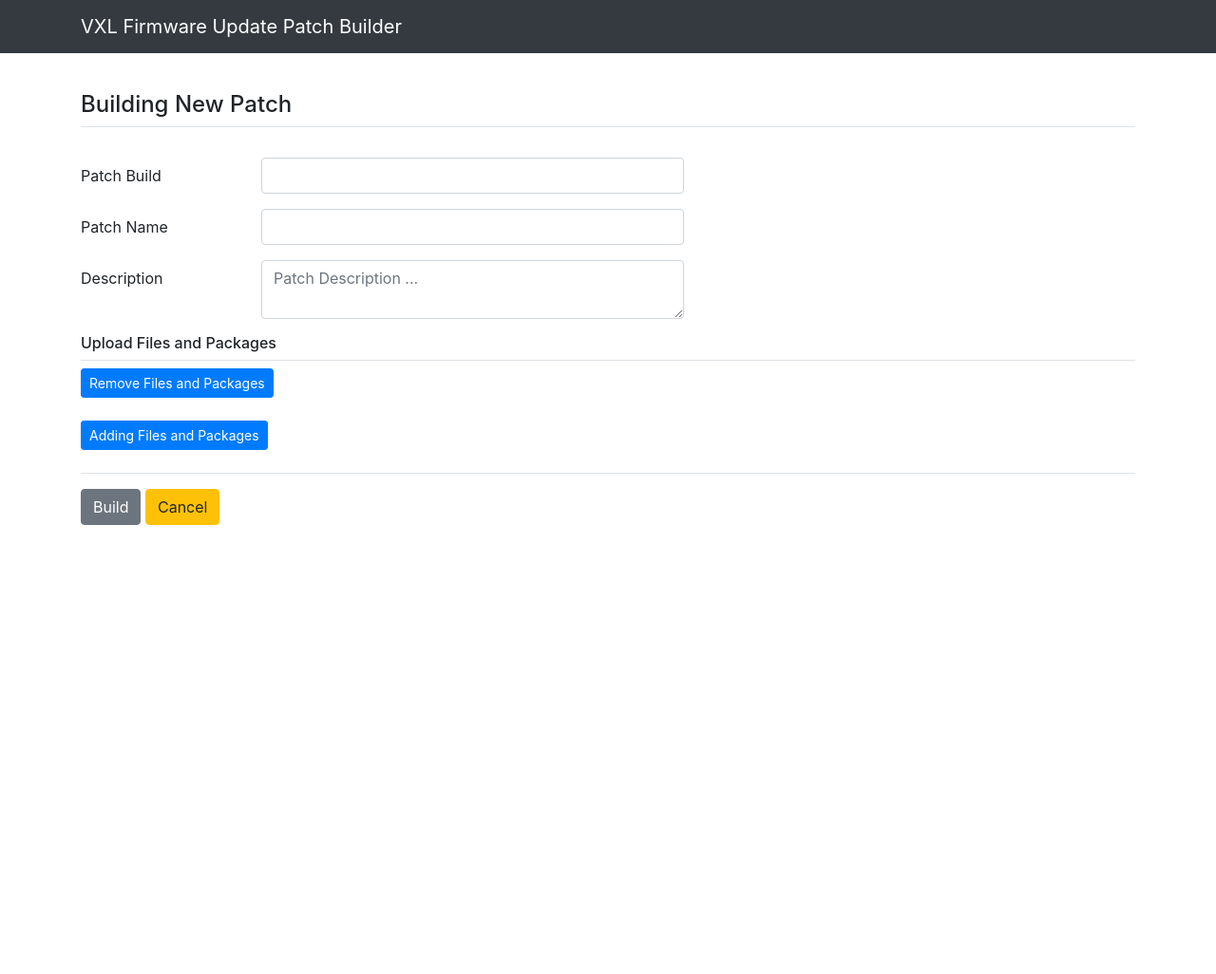
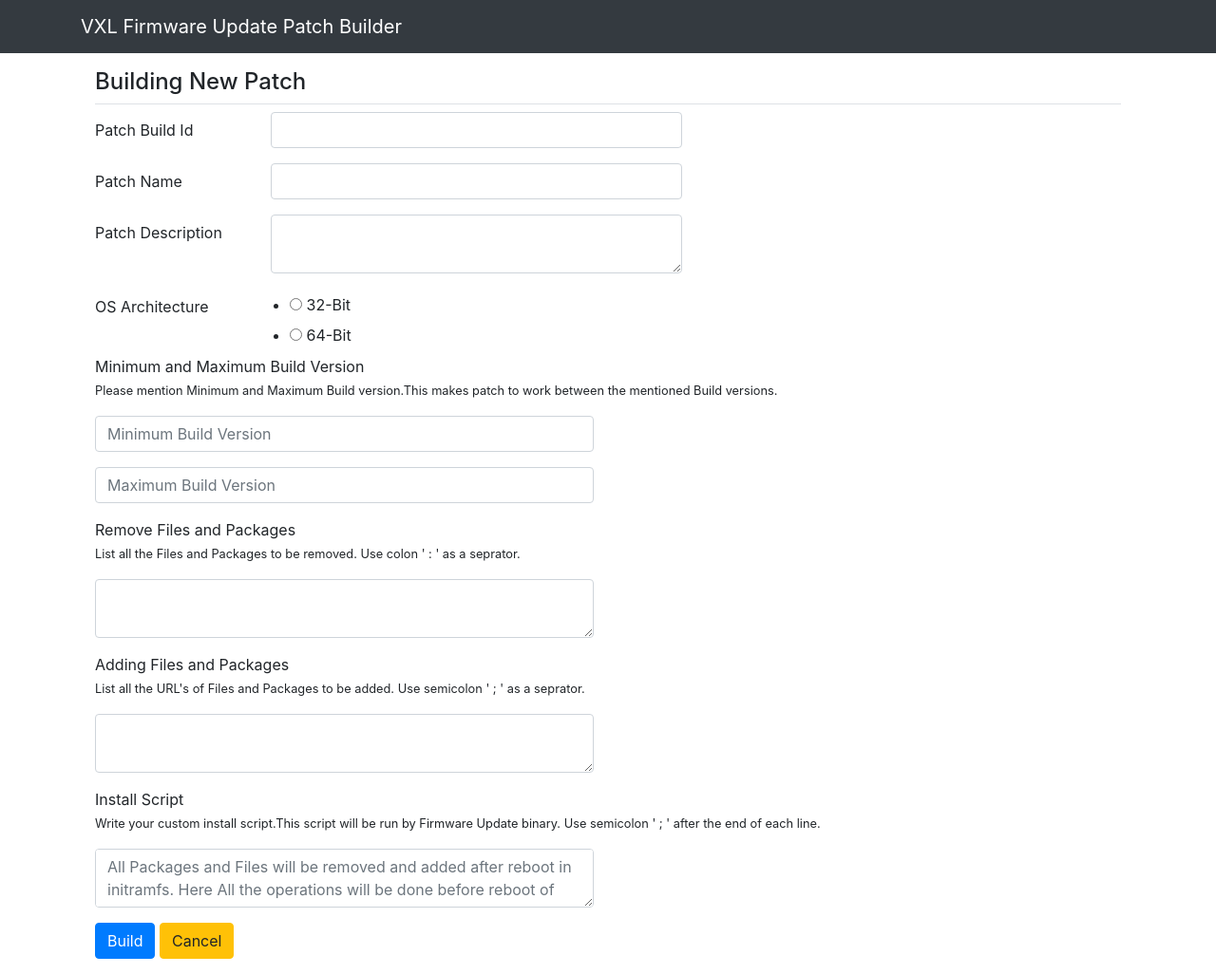
Before and after one commit to ppokhriyal/Firmware-Update-Patch, a Flask app: template firmware_update_patch/templates/build_patch.html in a window 1280 px wide. Shown: the whole page at 95% size. Before the commit the page ends 553 px from the top, so only its background shows below. Run offline with Flask 2, Linux system fonts and the light colour scheme; the template is opened without the code that fills it: values that come from a table or form of the project are taken from there, others are empty; some libraries are stand-ins or nearby versions.

Commit message:
Firmware Update

```diff
--- a/firmware_update_patch/forms.py
+++ b/firmware_update_patch/forms.py
@@ -1,7 +1,7 @@
 from flask_wtf import FlaskForm
 from flask_wtf.file import FileField, FileAllowed
 from flask_login import current_user
-from wtforms import StringField, PasswordField, SubmitField, BooleanField, TextAreaField, SelectField,IntegerField
+from wtforms import StringField, PasswordField, SubmitField, BooleanField, TextAreaField, SelectField,IntegerField,RadioField
 from wtforms.validators import DataRequired, Length, Email, EqualTo, ValidationError, InputRequired
 from firmware_update_patch.models import User, Patch
 import random
@@ -34,17 +34,13 @@ class LoginForm(FlaskForm):
 
 
 class PatchForm(FlaskForm):
-    #build_id = random.randint(1111,9999)
     patch_build_id = IntegerField('Patch Build Id',validators=[DataRequired()])
     patch_name = StringField('Patch Name',validators=[DataRequired()])
+    min_img_build = IntegerField('Minimum')
+    max_img_build = IntegerField('Maximum')
+    os_type = RadioField('OS Type',choices=[('32','32-Bit'),('64','64-Bit')],validators=[InputRequired()])
     patch_discription = TextAreaField('Description',validators=[DataRequired()])
-
     remove = TextAreaField('Remove')
-
-    #boot_add = TextAreaField('Boot')
-    #core_add = StringField('Core')
-    #basic_add = TextAreaField('Basic')
-    #apps_add = TextAreaField('Apps')
-    #data_file_add = TextAreaField('Data')
-
+    add = TextAreaField('Add')
+    install_script = TextAreaField('install')
     submit = SubmitField('Build')
--- a/firmware_update_patch/models.py
+++ b/firmware_update_patch/models.py
@@ -26,6 +26,11 @@ class Patch(db.Model):
         patchname = db.Column(db.String(100),nullable=False)
         date_posted = db.Column(db.DateTime(),nullable=False,default=datetime.utcnow)
         discription = db.Column(db.Text,nullable=False)
+        max_img_ver = db.Column(db.Integer)
+        min_img_ver = db.Column(db.Integer)
+        remove = db.Column(db.Text)
+        add = db.Column(db.Text)
+        install = db.Column(db.Text)
         user_id = db.Column(db.Integer, db.ForeignKey('user.id'), nullable=False)
 
         def __repr__(self):
--- a/firmware_update_patch/templates/build_patch.html
+++ b/firmware_update_patch/templates/build_patch.html
@@ -1,52 +1,82 @@
 {% extends 'layout.html' %}
 {% block content %}
 	<h4>Building New Patch</h4>
-	<div class="border-top pt-2 mb-4"></div>
-	<form method="POST" action=""  enctype="multipart/form-data">
+  <div class="border-top pt-2">
+  <form method="POST" action="" >
     {{ form.hidden_tag() }}
   <div class="form-group row">
-    		<label for="colFormLabel" class="col-sm-2 col-form-label">Patch Build</label>
+    <label class="col-sm-2 col-form-label">Patch Build Id</label>
     <div class="col-sm-5">
-      			{{form.patch_build_id(class="form-control patchidclass",value=build_id,id="patchidinput")}}
+      {{form.patch_build_id(class="form-control",value=build_id)}}
     </div>
   </div>
+
   <div class="form-group row">
-    		<label for="colFormLabel" class="col-sm-2 col-form-label">Patch Name</label>
+    <label class="col-sm-2 col-form-label">Patch Name</label>
     <div class="col-sm-5">
       {{form.patch_name(class="form-control")}}
     </div>
   </div>
+
   <div class="form-group row">
-    		<label for="colFormLabel" class="col-sm-2 col-form-label">Description</label>
+    <label class="col-sm-2 col-form-label">Patch Description</label>
     <div class="col-sm-5">
-    			{{form.patch_discription(class="form-control",placeholder="Patch Description ...")}}
+      {{form.patch_discription(class="form-control")}}
     </div>
   </div>
-  		<!--Upload Files-->
-      <h6>Upload Files and Packages</h6>
-      <div class="border-top mt-2 pt-2">
-      <div class="form-group">
-        <button class="btn btn-sm btn-primary mb-2" type="button" data-toggle="collapse" data-target="#collapseExample" aria-expanded="false" aria-controls="collapseExample">
-          Remove Files and Packages
-        </button>
+
+  <div class="form-group row">
+    <label class="col-sm-2 col-form-label">OS Architecture</label>
+    <div class="col-sm-5">
+      {{form.os_type(class="form-check-input",type="radio")}}
     </div>
-      <div class="collapse mb-2" id="collapseExample">
-         {{form.remove(class="form-control",placeholder="List files to be removed in /sda1/boot, /sda1/data/core, /sda1/data/basic, /sda1/data/apps, /sda1/data. For multiple files use ':' as a seprator")}}
-      </div>
-      <div class="form-group">
-        <button class="btn btn-sm btn-primary mb-2" type="button" data-toggle="collapse" data-target="#collapseExample1" aria-expanded="false" aria-controls="collapseExample">
-          Adding Files and Packages
-        </button>
-      </div>
-      <div class="collapse" id="collapseExample1">
-         <p>List files to be added in /sda1/boot, /sda1/data/core, /sda1/data/basic, /sda1/data/apps, /sda1/data. For multiple files use ':' as a seprator</p>
-         <h7>Boot : /sda1/boot</h7>
   </div>
 
-    	<div class="border-top mt-2 pt-2">
-    		<div class="form-group mt-2">
-          		{{ form.submit(class="btn btn-secondary",id="buildpatchbtn")}}
-            	<a class="btn btn-warning" href="{{url_for('home')}}">Cancel</a>
+  <p class="pt-3">Minimum and Maximum Build Version
+  <br><small>Please mention Minimum and Maximum Build version.This makes patch to work between the mentioned Build versions.</small></p>
+  <div class="form-group row">
+    <div class="col-sm-6">
+      {{form.min_img_build(class="form-control",placeholder="Minimum Build Version")}}
+    </div>
+  </div>
+
+  <div class="form-group row">
+    <div class="col-sm-6">
+      {{form.max_img_build(class="form-control",placeholder="Maximum Build Version")}}
+    </div>
+  </div>
+
+  <p>Remove Files and Packages
+  <br><small>List all the Files and Packages to be removed. Use colon ' : ' as a seprator.</small></p>
+  <div class="form-group row">
+    <div class="col-sm-6">
+      {{form.remove(class="form-control")}}
+    </div>
+  </div>
+
+  <p>Adding Files and Packages
+    <br><small>List all the URL's of Files and Packages to be added. Use semicolon ' ; ' as a seprator.</small></p>
+  <div class="form-group row">
+    <div class="col-sm-6">
+      {{form.add(class="form-control")}}
+    </div>
+  </div>
+
+  <p>Install Script
+  <br><small>Write your custom install script.This script will be run by Firmware Update binary.
+  Use semicolon ' ; ' after the end of each line.</small></p>
+  <div class="form-group row">
+
+    <div class="col-sm-6">
+      {{form.install_script(class="form-control",placeholder="All Packages and Files will be removed and added after reboot in initramfs. Here All the operations will be done before reboot of the OS.")}}
+    </div>
+  </div>
+  <div class="form-group row">
+    <div class="col-sm-5">
+       {{form.submit(class="btn btn-primary")}}
+       <a class="btn btn-warning" href="{{url_for('home')}}" role="button">Cancel</a>
+    </div>
   </div>
 </form>
+
 {% endblock content %}
--- a/firmware_update_patch/templates/home.html
+++ b/firmware_update_patch/templates/home.html
@@ -4,7 +4,7 @@
 	<a href="{{url_for('build_patch')}}" class="btn btn-success btn-sm float-right">Build New Patch</a></h4>
 	<div class="border-top pt-2"></div>
 	{% if patch_len == 0 %}
-		<p class="display-4">No Patch History Found</p>
+		<p class="display-4 text-info">No Patch History Found</p>
 	{% else %}
 		{% for patches in patch.items %}
 			<div class="card mb-3">
@@ -15,7 +15,7 @@
     				<p class="card-text">{{ patches.discription | safe }}</p>
   				</div>
   				<div class="card-footer text-muted">
-    				Patch Build on : {{ patches.date_posted.strftime('%d-%m-%Y') }}
+    				Patch Build on : {{ patches.date_posted.strftime('%d-%m-%Y')}}
   				</div>
 			</div>
 		{% endfor %}
--- a/firmware_update_patch/templates/layout.html
+++ b/firmware_update_patch/templates/layout.html
@@ -45,8 +45,29 @@
     </div>
   </nav>
 <!--Navigation Ends -->
+<!--Messages-->
+<div class="container">
+                <div class="row">
+                        <div class="col-lg bg-dark pt-5">
+                        </div>
+                </div>
+                <div class="row row-bottom-margin pt-4">
+                        <div class="col-lg">
+                                {% with messages = get_flashed_messages(with_categories=true) %}
+                                        {% if messages %}
+                                                {% for category,message in messages %}
+                                                        <div class="alert alert-{{ category }} alert-dismissible">
+                                                                <button type="button" class="close" data-dismiss="alert">&times;</button>
+                                                                {{ message }}
+                                                        </div>
+                                                {% endfor %}
+                                        {% endif %}
+                                {% endwith %}
+
+                        </div>
+                </div>
 <!--Main Contents-->
-<div class="container pt-5 mt-5">
+<div class="container ">
   {% block content %}
   {% endblock content %}
 </div>
@@ -55,7 +76,7 @@
 <script src="https://cdnjs.cloudflare.com/ajax/libs/popper.js/1.14.7/umd/popper.min.js" integrity="sha384-UO2eT0CpHqdSJQ6hJty5KVphtPhzWj9WO1clHTMGa3JDZwrnQq4sF86dIHNDz0W1" crossorigin="anonymous"></script>
 <script src="https://stackpath.bootstrapcdn.com/bootstrap/4.3.1/js/bootstrap.min.js" integrity="sha384-JjSmVgyd0p3pXB1rRibZUAYoIIy6OrQ6VrjIEaFf/nJGzIxFDsf4x0xIM+B07jRM" crossorigin="anonymous"></script>
 <script src="https://ajax.googleapis.com/ajax/libs/jquery/3.3.1/jquery.min.js"></script>
-<script src="{{url_for('static',filename='js/patch.js')}}"></script>
+
 
 </script>
 </body>
--- a/firmware_update_patch/templates/register.html
+++ b/firmware_update_patch/templates/register.html
@@ -57,7 +57,7 @@
           <div class="form-group">
             {% if form.email.errors %}
                   {{ form.email(class="form-control is-invalid",placeholder="Email id@vxlsoftware.com") }}
-                  <small  class="form-text text-muted">We'll never share your email with anyone else.</small>
+
                   <div class="invalid-feedback">
                       {% for error in form.email.errors %}
                         <span>{{ error }}</span>
@@ -65,7 +65,7 @@
                   </div>
             {% else %}
               {{ form.email(class="form-control",placeholder="Email id@vxlsoftware.com") }}
-              <small class="form-text text-muted">We'll never share your email with anyone else.</small>
+
            {% endif %}
           </div>
 
```
Also changed, not shown: firmware_update_patch/routes.py (+250 -22 lines), firmware_update_patch/templates/login.html (+6 -6 lines), firmware_update_patch/patch.db, firmware_update_patch/static/js/patch.js (deleted). Lines whose indentation alone changed are shown as unchanged.
